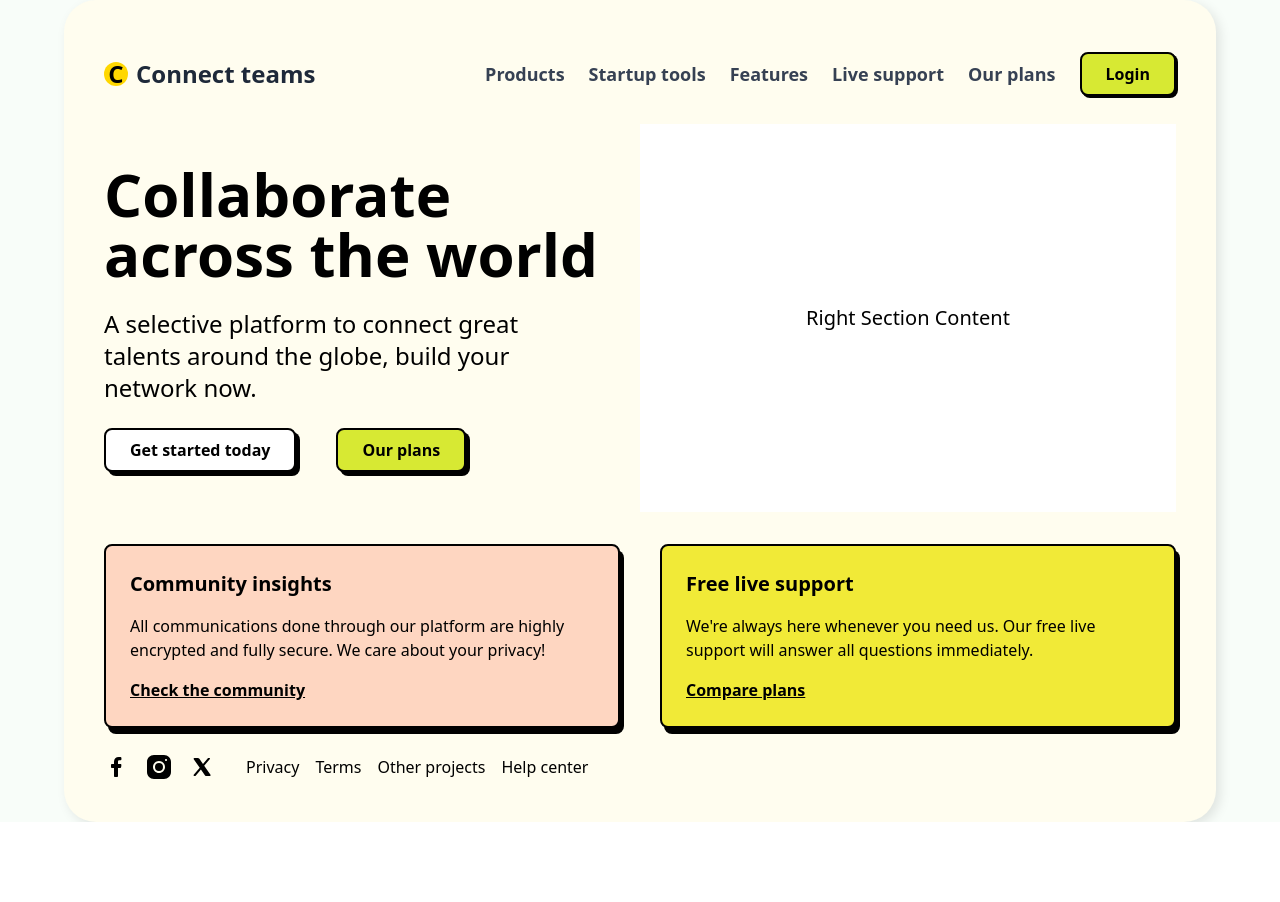
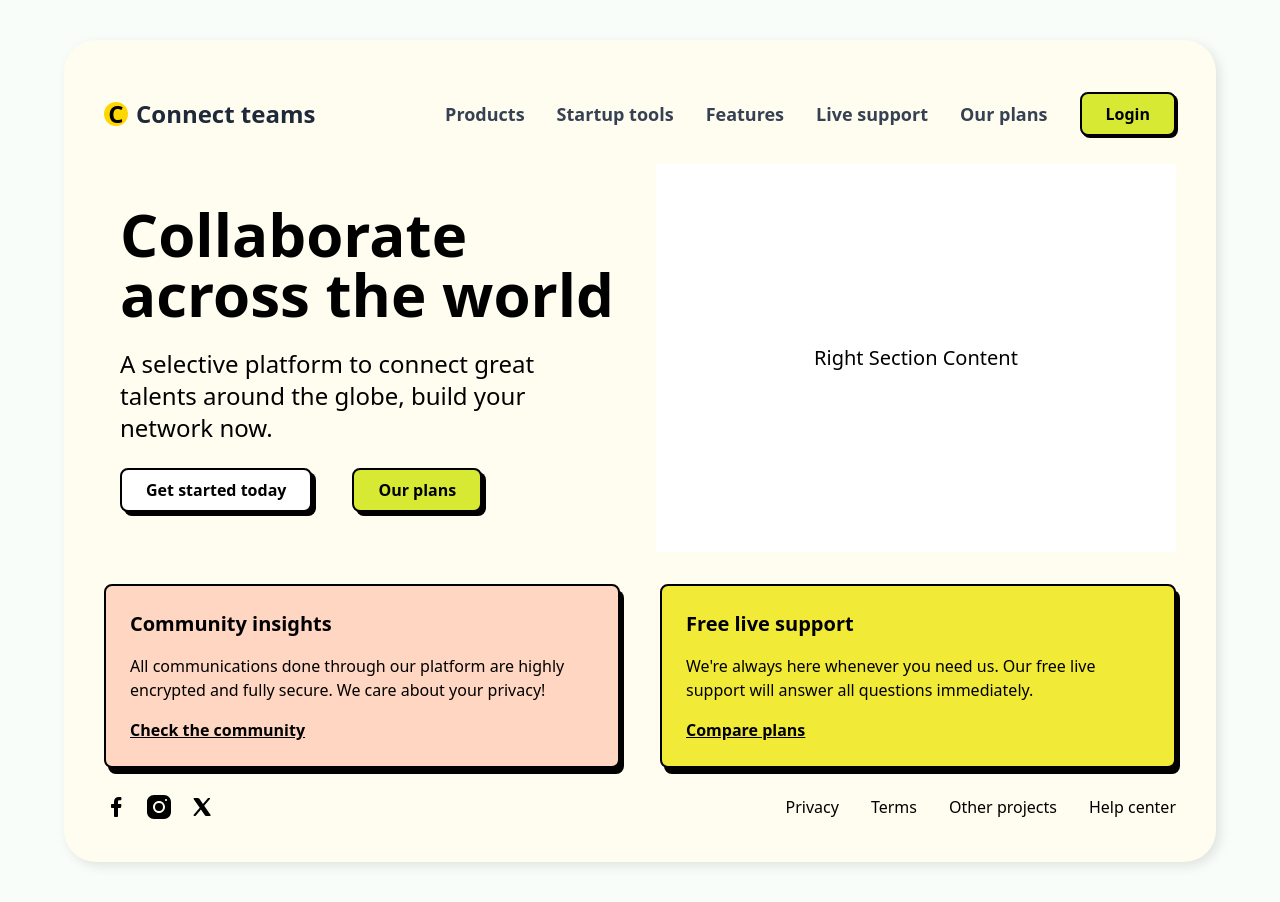
Before and after one commit to sujal-GITHUB/Sage-Ed, a React (Vite) app in the folder Frontend/: page /dashboard in a window 1280 px wide. Before the commit the page ends 822 px from the top, so only its background shows below. Built offline with nearby package versions, Linux system fonts and the light colour scheme.

Commit message:
added responsiveness in landing page

```diff
--- a/Frontend/src/Components/Footer.jsx
+++ b/Frontend/src/Components/Footer.jsx
@@ -1,37 +1,28 @@
-import React from 'react'
+import React from 'react';
 
-import Facebook from '../assets/Facebook.svg'
-import Instagram from '../assets/Instagram.svg'
-import X from '../assets/X.svg'
+import Facebook from '../assets/Facebook.svg';
+import Instagram from '../assets/Instagram.svg';
+import X from '../assets/X.svg';
 
 function Footer() {
   return (
-    <div className='pt-6 flex gap-8 items-center'>
-      <div className='flex gap-4 '>
-        <img src={Facebook} alt="" className='cursor-pointer'/>
-        <img src={Instagram} alt="" className='cursor-pointer'/>
-        <img src={X} alt="" className='cursor-pointer'/>
+    <div className='pt-6 flex flex-col sm:flex-row justify-between items-center sm:gap-8'>
+      {/* Social Media Icons */}
+      <div className='flex gap-4 mb-4 sm:mb-0'>
+        <img src={Facebook} alt="Facebook" className='cursor-pointer'/>
+        <img src={Instagram} alt="Instagram" className='cursor-pointer'/>
+        <img src={X} alt="X" className='cursor-pointer'/>
       </div>
 
-      <div className='flex gap-4'>
-        <span className='cursor-pointer'>
-          Privacy
-        </span>
-
-        <span className='cursor-pointer'>
-          Terms
-        </span>
-
-        <span className='cursor-pointer'>
-          Other projects
-        </span>
-
-        <span className='cursor-pointer'>
-          Help center
-        </span>
+      {/* Links Section */}
+      <div className='flex flex-col sm:flex-row gap-4 sm:gap-8'>
+        <span className='cursor-pointer'>Privacy</span>
+        <span className='cursor-pointer'>Terms</span>
+        <span className='cursor-pointer'>Other projects</span>
+        <span className='cursor-pointer'>Help center</span>
       </div>
     </div>
-  )
+  );
 }
 
-export default Footer
+export default Footer;
--- a/Frontend/src/Components/LandingPage/MainContent.jsx
+++ b/Frontend/src/Components/LandingPage/MainContent.jsx
@@ -6,7 +6,7 @@ function MainContent() {
             {/* Top Section */}
             <div className="flex flex-col md:flex-row w-full">
                 {/* Left Section */}
-                <div className="flex-1 py-10">
+                <div className="flex-1 py-10 px-4">
                     <div className="text-4xl md:text-6xl font-bold">
                         <span>
                             Collaborate <br /> across the world
--- a/Frontend/src/Components/NavBar.jsx
+++ b/Frontend/src/Components/NavBar.jsx
@@ -20,7 +20,7 @@ function NavBar() {
 
             {/* Menu for large screens */}
             <div className="hidden lg:block">
-                <ul className="flex gap-6 items-center font-bold">
+                <ul className="flex lg:gap-4 xl:gap-8 items-center font-bold">
                     <li className="text-lg text-gray-700 hover:text-gray-900 cursor-pointer transition-all duration-200">
                         Products
                     </li>
@@ -85,7 +85,7 @@ function NavBar() {
                                 Our plans
                             </li>
                             <li>
-                                <button className="bg-[#d7e933] border-2 border-black text-black px-4 py-2 rounded-lg font-bold shadow-[2px_2px_0px_0px_black] cursor-pointer hover:bg-[#d7e103] transition-colors duration-300">
+                                <button className="bg-[#d7e933] border-2 w-full border-black text-black px-4 py-2 rounded-lg font-bold shadow-[2px_2px_0px_0px_black] cursor-pointer hover:bg-[#d7e103] transition-colors duration-300">
                                     Login
                                 </button>
                             </li>
--- a/Frontend/src/Pages/Dashboard.jsx
+++ b/Frontend/src/Pages/Dashboard.jsx
@@ -7,7 +7,7 @@ import Footer from '../Components/Footer'
 function Dashboard() {
   return (
     <div className="w-screen min-h-screen bg-[#f8fdf9] flex justify-center items-center">
-      <div className="bg-[#fffdef] w-[90%] max-w-7xl rounded-4xl shadow-[4px_4px_12px_rgba(0,0,0,0.1)] p-10">
+      <div className="bg-[#fffdef] w-[90%] max-w-7xl rounded-4xl shadow-[4px_4px_12px_rgba(0,0,0,0.1)] p-10 my-10">
         <NavBar />
         <MainContent />
         <Footer/>
```
